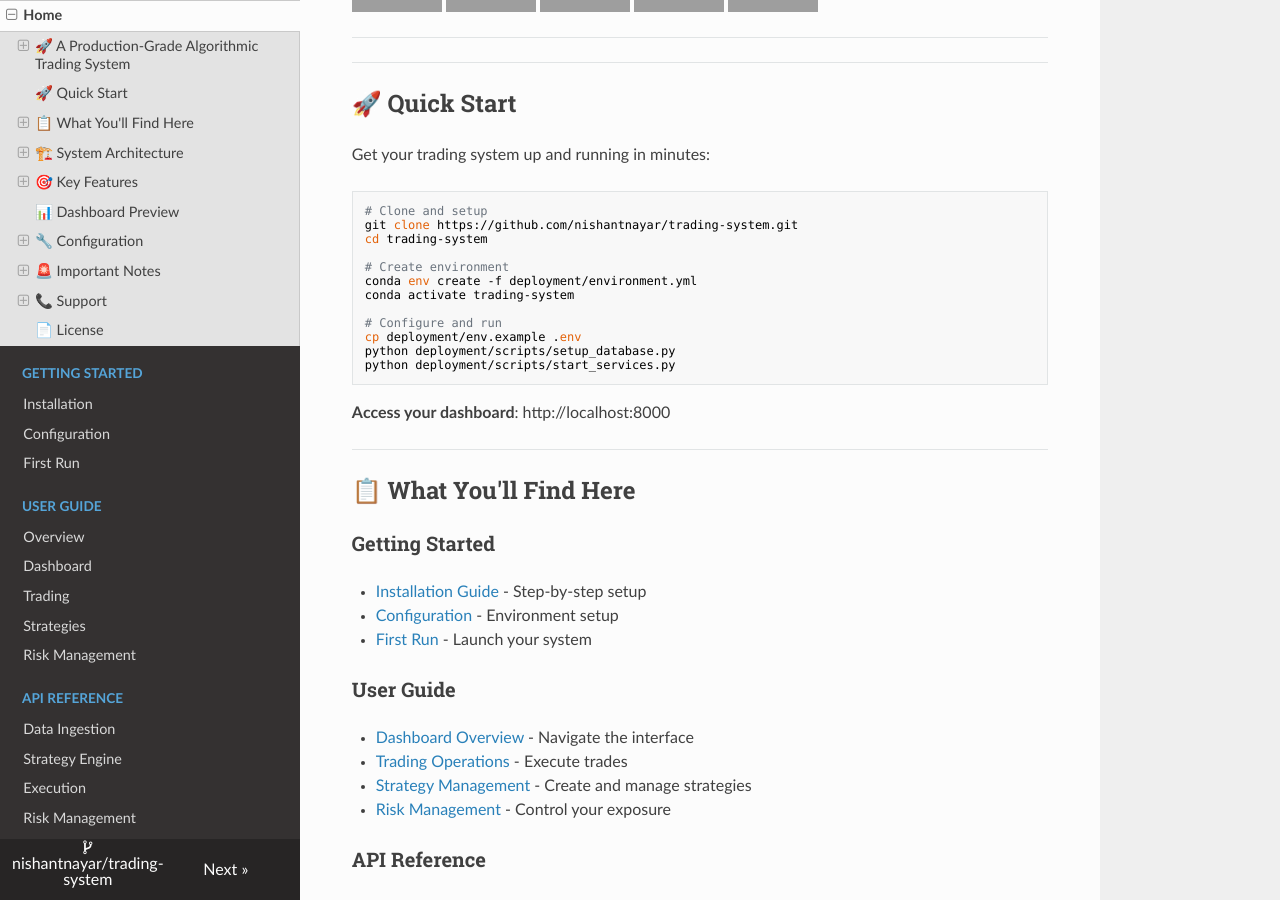
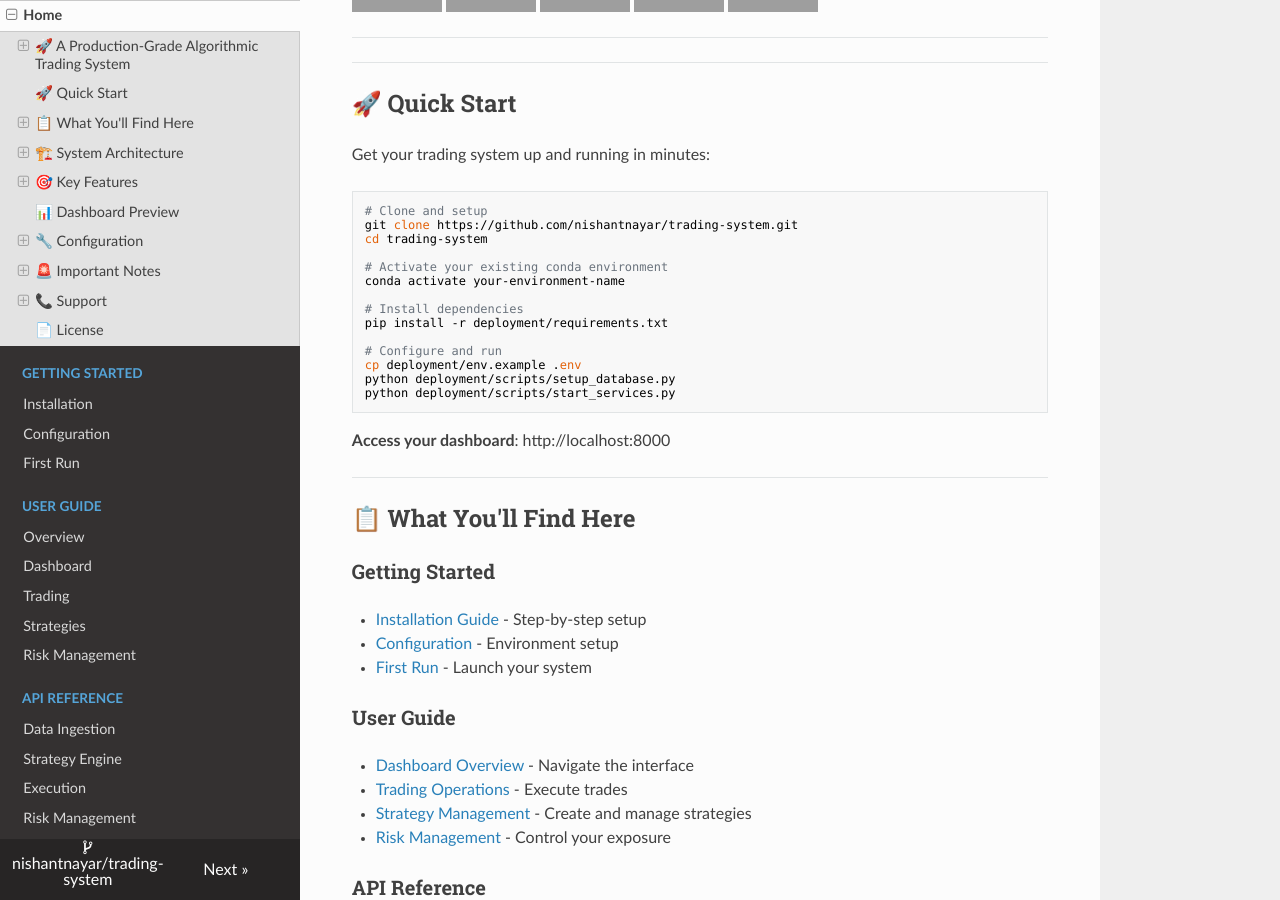
Before and after one commit to nishantnayar/Trading-System, an MkDocs documentation site: the page built from docs/index.md, in a window 1280 px wide and 900 px high, scrolled down 325 px. Built offline with MkDocs 1.6.1, drawn with Linux system fonts in a browser that asks for light colours; nearby versions of some CDN libraries; grey boxes are pictures that could not be loaded.

Commit message:
Update documentation to use existing conda environment instead of creating new one

```diff
--- a/docs/index.md
+++ b/docs/index.md
@@ -30,9 +30,11 @@ Get your trading system up and running in minutes:
 git clone https://github.com/nishantnayar/trading-system.git
 cd trading-system
 
-# Create environment
-conda env create -f deployment/environment.yml
-conda activate trading-system
+# Activate your existing conda environment
+conda activate your-environment-name
+
+# Install dependencies
+pip install -r deployment/requirements.txt
 
 # Configure and run
 cp deployment/env.example .env
```
Also changed, not shown: Readme.md (+3 -4 lines).
